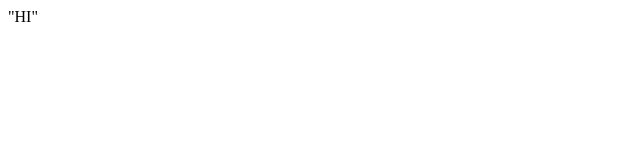
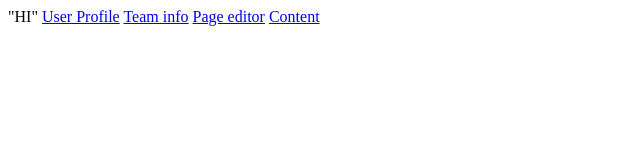
Before and after one commit to atheeque22/atheeque22.github.io, a plain HTML site: page index.html in a window 1280 px wide. Shown: the whole page, without its empty margins (0-640 px from the left). Drawn offline with Linux system fonts and the light colour scheme.

Commit message:
Update index.html

```diff
--- a/index.html
+++ b/index.html
@@ -1 +1,5 @@
 "HI"
+<a href="./user_profile.html">User Profile</a>
+<a href="./team.html">Team info</a>
+<a href="./page_editor.html">Page editor</a>
+<a href="./content.html">Content</a>
```
